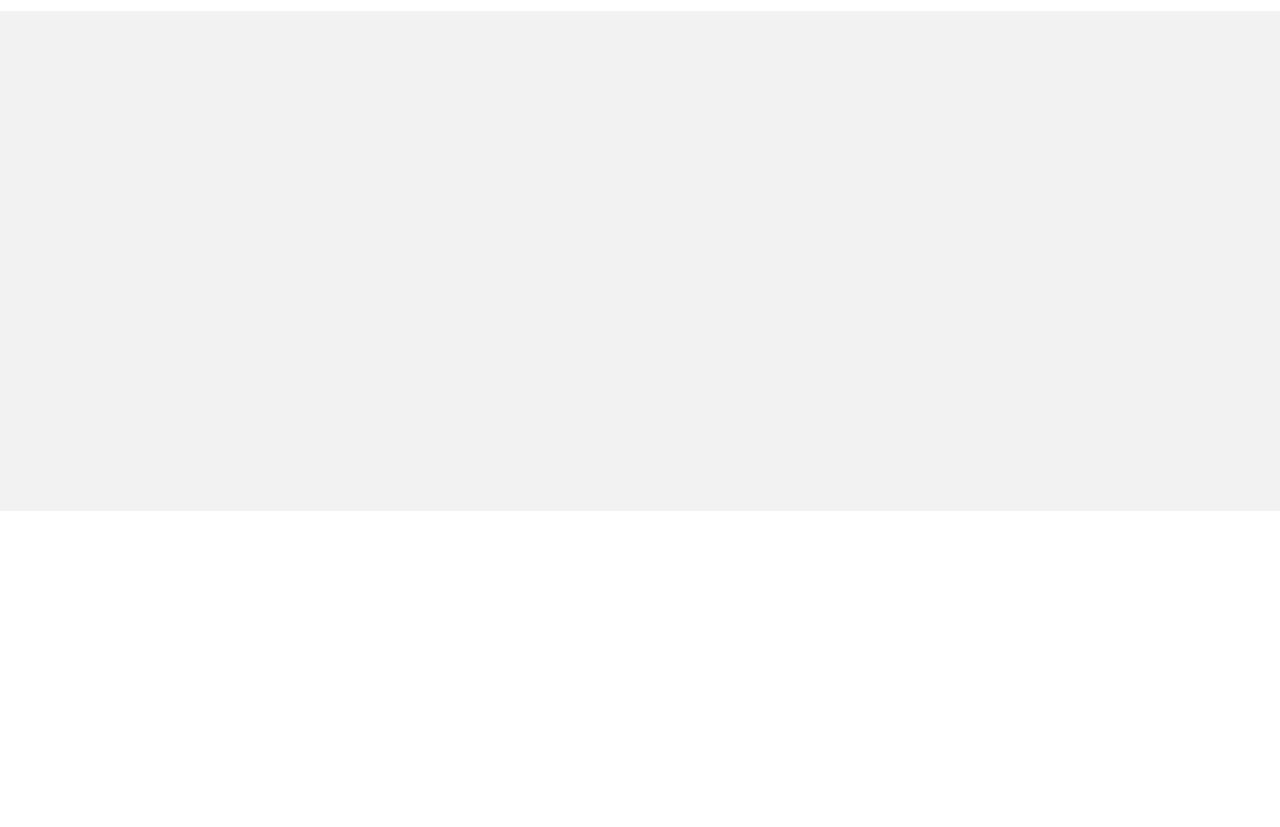
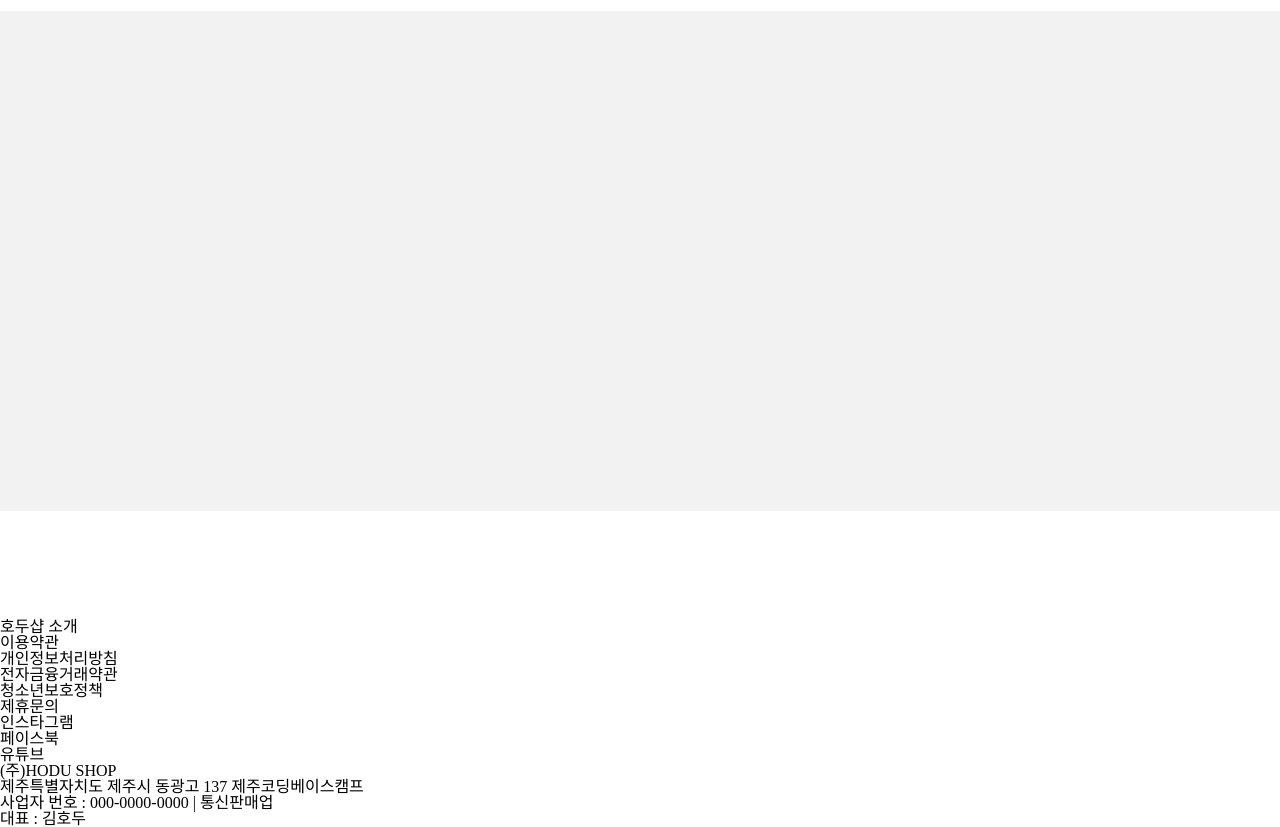
Before and after one commit to accguy/open-market, a website built with Vite: page index.html in a window 1280 px wide. Shown: the part 91-918 px from the top of the page. Before the commit the page ends 800 px from the top, so only its background shows below. Built offline with nearby package versions, Linux system fonts and the light colour scheme; no server answers.

Commit message:
footer html 작성

```diff
--- a/index.html
+++ b/index.html
@@ -48,7 +48,29 @@
       </section>
     </main>
 
-    <footer></footer>
+    <footer>
+      <div>
+        <ul>
+          <li><a>호두샵 소개</a></li>
+          <li><a>이용약관</a></li>
+          <li><a>개인정보처리방침</a></li>
+          <li><a>전자금융거래약관</a></li>
+          <li><a>청소년보호정책</a></li>
+          <li><a>제휴문의</a></li>
+        </ul>
+        <ul>
+          <li><a class="instagram">인스타그램</a></li>
+          <li><a class="facebook">페이스북</a></li>
+          <li><a class="youtube">유튜브</a></li>
+        </ul>
+      </div>
+      <div>
+        <p>(주)HODU SHOP</p>
+        <p>제주특별자치도 제주시 동광고 137 제주코딩베이스캠프</p>
+        <p>사업자 번호 : 000-0000-0000 | 통신판매업</p>
+        <p>대표 : 김호두</p>
+      </div>
+    </footer>
   </body>
   <script src="./js/index.js"></script>
 </html>
```
